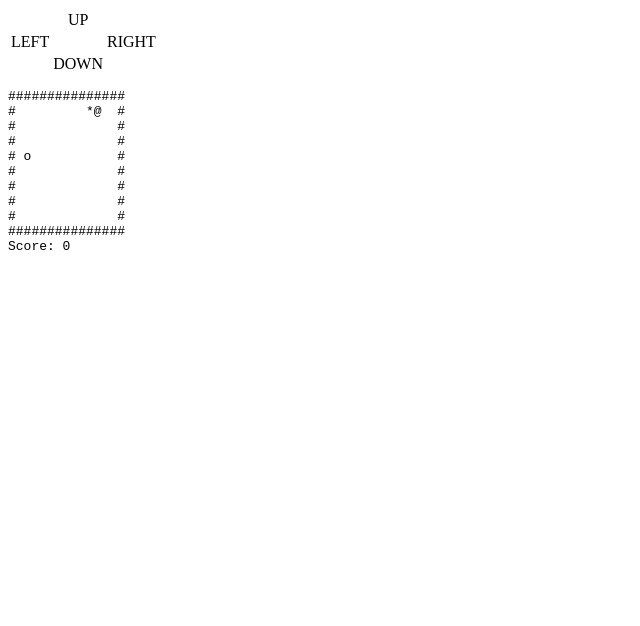
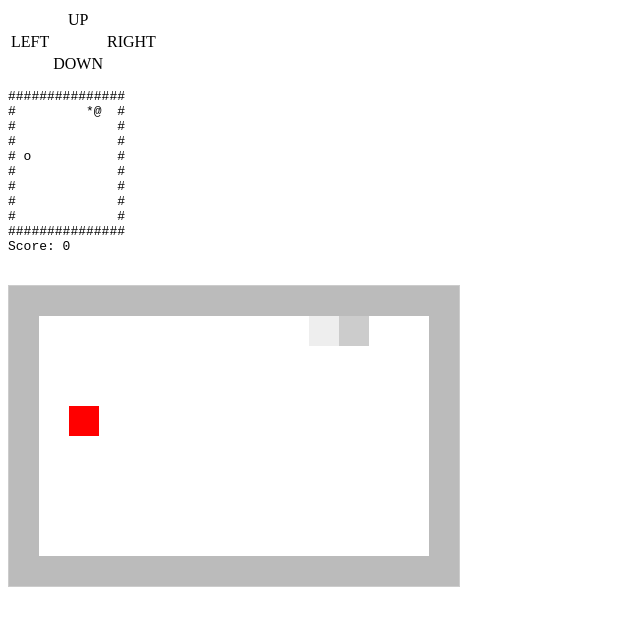
Before and after one commit to uroshekic/snake, a plain HTML site: page index.html in a window 1280 px wide. Shown: the whole page, without its empty margins (0-640 px from the left). Drawn offline with Linux system fonts and the light colour scheme.

Commit message:
Added GUI

```diff
--- a/index.html
+++ b/index.html
@@ -18,6 +18,9 @@
 			</tr>
 		</table>
 		<pre id="snake"></pre>
+		<br>
+		<canvas id="snakeCanvas" width="450" height="300" style="border:1px solid #cccccc;"></canvas>
+
 		<script type='text/javascript' src='snake.js'></script>
 	</body>
 </html>
--- a/snake.js
+++ b/snake.js
@@ -7,7 +7,7 @@ snake.load = function () {
 
 	// Add custom maps
 
-	// # - maps, X - invisible wall, ' ' - empty space
+	// # - wall, ' ' - empty space
 	this.mapSize = [15, 10];
 	this.map = {};
 	for (i = 0; i < this.mapSize[0]; i++) {
@@ -21,7 +21,6 @@ snake.load = function () {
 		}
 	}
 
-	// Generate food (randomly)
 	this.food = this.generateFood();
 	this.score = 0;
 
@@ -91,8 +90,8 @@ snake.generateFood = function () {
 	return [x, y];
 };
 
-// GUI
-snake.display = function () {
+// UI
+snake.displayTxt = function () {
 	s = '';
 	for (j = 0; j < this.mapSize[1]; j++) {
 		for (i = 0; i < this.mapSize[0]; i++) {
@@ -113,11 +112,54 @@ snake.display = function () {
 	return s;
 };
 
-snake.update = function () {
-	document.getElementById("snake").innerHTML=this.display();
+// GUI
+var blockSize = 30;
+snake.displayInitial = function () {
+	var c = document.getElementById("snakeCanvas");
+	this.ctx = c.getContext("2d");
+
+	this.ctx.fillStyle="#bbbbbb";
+
+	//this.ctx.fillRect(0, 0, this.mapSize[0]*blockSize, blockSize); // Up
+	//this.ctx.fillRect(0, (this.mapSize[1] - 1)*blockSize, this.mapSize[0]*blockSize, blockSize); // Down
+	//this.ctx.fillRect(0, blockSize, blockSize, (this.mapSize[1] - 2)*blockSize); // Left
+	//this.ctx.fillRect((this.mapSize[0] - 1)*blockSize, blockSize, blockSize, (this.mapSize[1] - 2)*blockSize); // Left
+	// Dinamično generiraj. Nariši block tam, kjer je na mapi '#'.
+	for (j = 0; j < this.mapSize[1]; j++) {
+		for (i = 0; i < this.mapSize[0]; i++) {
+			if (this.map[i][j] === '#') {
+				this.ctx.fillRect(i*blockSize, j*blockSize, blockSize, blockSize);
+			}
+		}
+	}
 };
 
-snake.load();
+snake.display = function () {
+	var s = '';
+	for (j = 0; j < this.mapSize[1]; j++) {
+		for (i = 0; i < this.mapSize[0]; i++) {
+			if (this.map[i][j] === '#') {
+				continue;
+			} else if (this.pos[0][0] === i && this.pos[0][1] === j) {
+				this.ctx.fillStyle = "#ccc";
+			} else if (this.posMatches([i, j])) {
+				this.ctx.fillStyle = "#eee";
+			} else if (i === this.food[0] && j === this.food[1]) {
+				this.ctx.fillStyle = "#f00";
+			} else {
+				this.ctx.fillStyle = "#fff";
+			}
+			this.ctx.fillRect(i*blockSize, j*blockSize, blockSize, blockSize);
+		}
+	}
+}
+
+snake.update = function () {
+	document.getElementById("snake").innerHTML=this.displayTxt();
+	this.display();
+};
+
+
 
 var direction = 'r';
 snake.keyPressed = function (e) {
@@ -147,5 +189,10 @@ var loop = function () {
 	}
 }
 
+snake.load();
+snake.displayInitial(); // GUI
 snake.update();
 loop();
+
+
+//snake.display();
```
